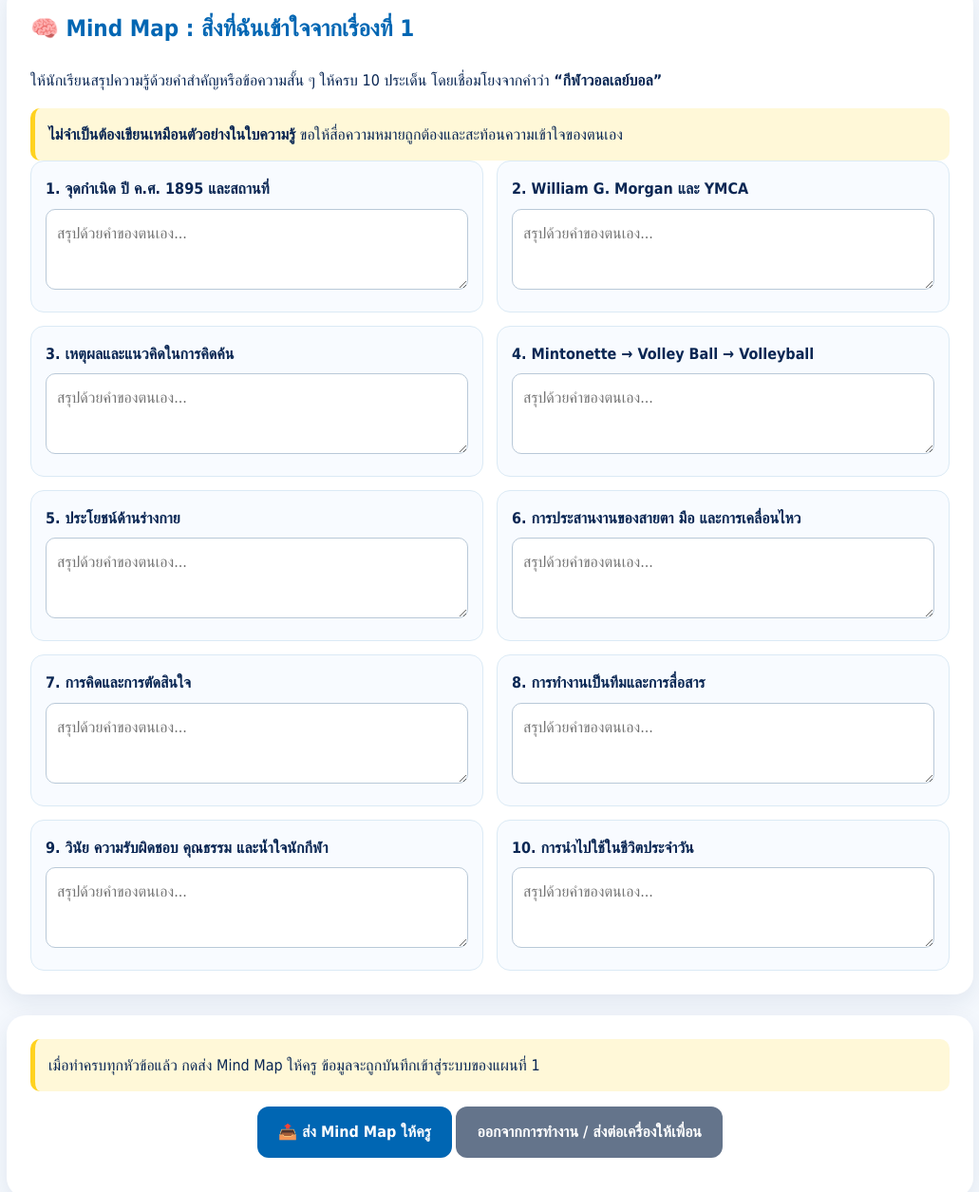
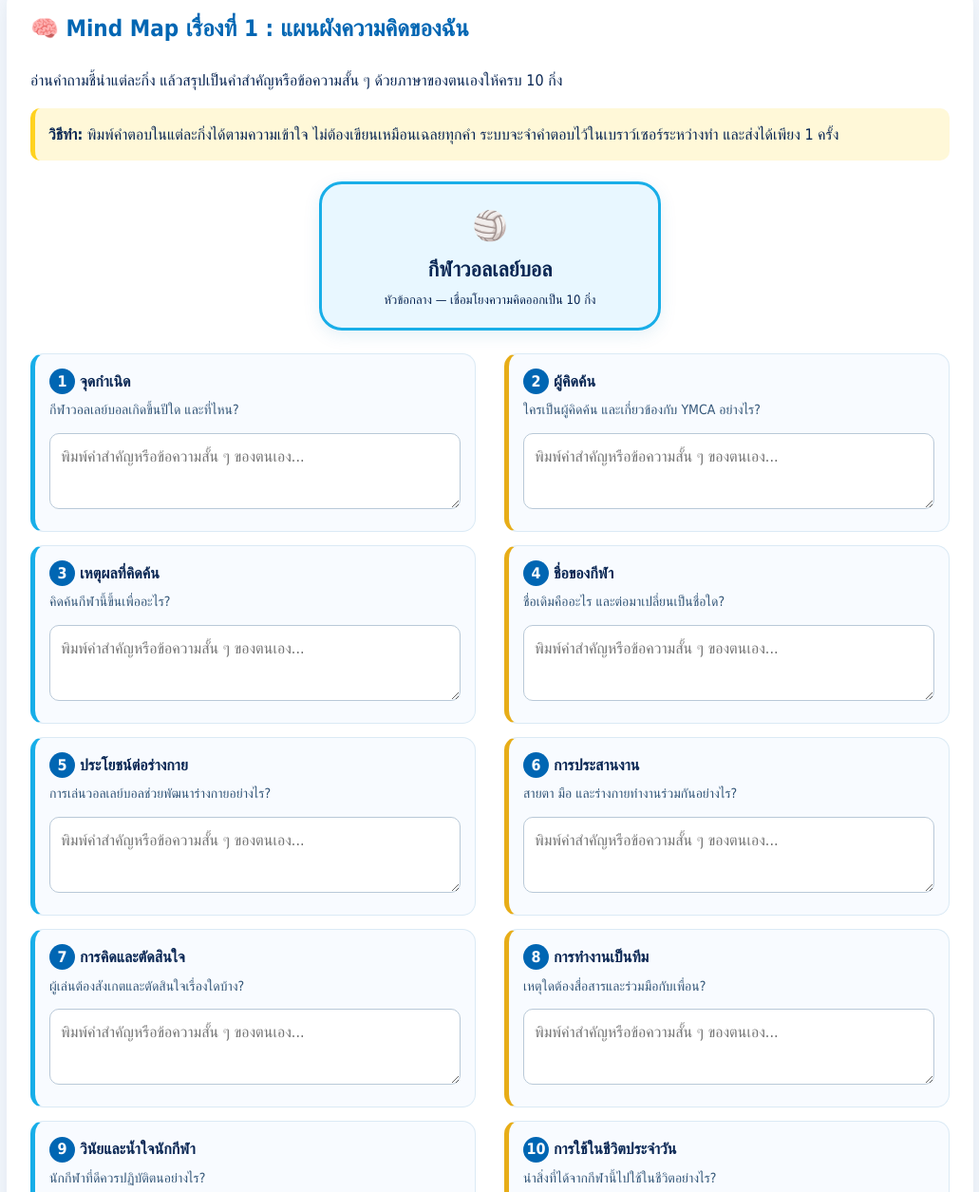
Before and after one commit to phet2512n-cell/phetpedigital, a plain HTML site: page volleyball-lesson1-mindmap.html in a window 1280 px wide. Shown: the part 579-1834 px from the top of the page at 95% size, without its empty margins (124-1155 px from the left). Drawn offline with Linux system fonts and the light colour scheme.

Commit message:
Improve lesson 1 Mind Map with ten guided branches and autosaved expanding inputs

```diff
--- a/volleyball-lesson1-mindmap.html
+++ b/volleyball-lesson1-mindmap.html
@@ -15,6 +15,7 @@ textarea{min-height:85px;resize:vertical}.map{display:grid;grid-template-columns
 .note{background:#fff8d8;border-left:5px solid var(--yellow);padding:14px;border-radius:10px}.result{display:none;background:#ecfff4;border:2px solid #73c99a}
 footer{text-align:center;background:var(--navy);color:#fff;padding:25px 15px}
 @media(max-width:700px){.info,.map{grid-template-columns:1fr}header h1{font-size:25px}}
+.mind-center{margin:22px auto 24px;max-width:360px;padding:18px;text-align:center;border:3px solid var(--sky);border-radius:24px;background:#e8f7ff;display:flex;align-items:center;flex-direction:column;gap:2px;box-shadow:0 5px 18px #0072b51a}.mind-center strong{font-size:22px}.mind-center small{font-size:13px}.map{position:relative}.map .item{border-left:5px solid var(--sky);background:#f8fbff}.map .item:nth-child(even){border-left-color:#e7ad18}.branch-number{display:inline-flex;align-items:center;justify-content:center;width:27px;height:27px;border-radius:50%;background:#0066b3;color:#fff;font-weight:700}.prompt{margin:5px 0;color:#345779;font-size:14px}.map textarea{overflow:hidden;min-height:80px;line-height:1.6}.draft-status{font-size:13px;color:#43617e;text-align:center}@media(min-width:701px){.map .item:nth-child(odd){margin-right:8px}.map .item:nth-child(even){margin-left:8px}}
 </style></head><body>
 <header><div class="ball">🏐</div><strong>PE Digital Learning Center</strong>
 <h1>Mind Map เรื่องที่ 1</h1><p><strong>ประวัติ ความเป็นมา ประโยชน์ และความสำคัญของกีฬาวอลเลย์บอล</strong></p>
@@ -25,12 +26,21 @@ footer{text-align:center;background:var(--navy);color:#fff;padding:25px 15px}
 <div><label>ชั้น</label><select id="class"><option value="">เลือกชั้น</option><option>ม.3/1</option><option>ม.3/2</option><option>ม.3/3</option><option>ม.3/4</option><option>ม.3/5</option><option>ม.3/6</option></select></div>
 <div><label>เลขที่</label><select id="no"><option value="">เลือกเลขที่</option><option>1</option><option>2</option><option>3</option><option>4</option><option>5</option><option>6</option><option>7</option><option>8</option><option>9</option><option>10</option><option>11</option><option>12</option><option>13</option><option>14</option><option>15</option><option>16</option><option>17</option><option>18</option><option>19</option><option>20</option><option>21</option><option>22</option><option>23</option><option>24</option><option>25</option><option>26</option><option>27</option><option>28</option><option>29</option><option>30</option><option>31</option><option>32</option><option>33</option><option>34</option><option>35</option><option>36</option><option>37</option><option>38</option><option>39</option><option>40</option><option>41</option><option>42</option><option>43</option><option>44</option><option>45</option><option>46</option><option>47</option><option>48</option><option>49</option><option>50</option></select></div>
 </div></section>
-<section class="card"><h2>🧠 Mind Map : สิ่งที่ฉันเข้าใจจากเรื่องที่ 1</h2>
-<p>ให้นักเรียนสรุปความรู้ด้วยคำสำคัญหรือข้อความสั้น ๆ ให้ครบ 10 ประเด็น โดยเชื่อมโยงจากคำว่า <strong>“กีฬาวอลเลย์บอล”</strong></p>
-<div class="note"><strong>ไม่จำเป็นต้องเขียนเหมือนตัวอย่างในใบความรู้</strong> ขอให้สื่อความหมายถูกต้องและสะท้อนความเข้าใจของตนเอง</div>
-<div class="map">
-<div class="item"><label>1. จุดกำเนิด ปี ค.ศ. 1895 และสถานที่</label><textarea id="m1" placeholder="สรุปด้วยคำของตนเอง..."></textarea></div><div class="item"><label>2. William G. Morgan และ YMCA</label><textarea id="m2" placeholder="สรุปด้วยคำของตนเอง..."></textarea></div><div class="item"><label>3. เหตุผลและแนวคิดในการคิดค้น</label><textarea id="m3" placeholder="สรุปด้วยคำของตนเอง..."></textarea></div><div class="item"><label>4. Mintonette → Volley Ball → Volleyball</label><textarea id="m4" placeholder="สรุปด้วยคำของตนเอง..."></textarea></div><div class="item"><label>5. ประโยชน์ด้านร่างกาย</label><textarea id="m5" placeholder="สรุปด้วยคำของตนเอง..."></textarea></div><div class="item"><label>6. การประสานงานของสายตา มือ และการเคลื่อนไหว</label><textarea id="m6" placeholder="สรุปด้วยคำของตนเอง..."></textarea></div><div class="item"><label>7. การคิดและการตัดสินใจ</label><textarea id="m7" placeholder="สรุปด้วยคำของตนเอง..."></textarea></div><div class="item"><label>8. การทำงานเป็นทีมและการสื่อสาร</label><textarea id="m8" placeholder="สรุปด้วยคำของตนเอง..."></textarea></div><div class="item"><label>9. วินัย ความรับผิดชอบ คุณธรรม และน้ำใจนักกีฬา</label><textarea id="m9" placeholder="สรุปด้วยคำของตนเอง..."></textarea></div><div class="item"><label>10. การนำไปใช้ในชีวิตประจำวัน</label><textarea id="m10" placeholder="สรุปด้วยคำของตนเอง..."></textarea></div>
-</div>
+<section class="card"><h2>🧠 Mind Map เรื่องที่ 1 : แผนผังความคิดของฉัน</h2>
+<p>อ่านคำถามชี้นำแต่ละกิ่ง แล้วสรุปเป็นคำสำคัญหรือข้อความสั้น ๆ ด้วยภาษาของตนเองให้ครบ 10 กิ่ง</p>
+<div class="note"><strong>วิธีทำ:</strong> พิมพ์คำตอบในแต่ละกิ่งได้ตามความเข้าใจ ไม่ต้องเขียนเหมือนเฉลยทุกคำ ระบบจะจำคำตอบไว้ในเบราว์เซอร์ระหว่างทำ และส่งได้เพียง 1 ครั้ง</div>
+<div class="mind-center"><span style="font-size:30px">🏐</span><strong>กีฬาวอลเลย์บอล</strong><small>หัวข้อกลาง — เชื่อมโยงความคิดออกเป็น 10 กิ่ง</small></div>
+<div class="map"><div class="item"><label for="m1"><span class="branch-number">1</span> จุดกำเนิด</label><p class="prompt">กีฬาวอลเลย์บอลเกิดขึ้นปีใด และที่ไหน?</p><textarea id="m1" rows="2" placeholder="พิมพ์คำสำคัญหรือข้อความสั้น ๆ ของตนเอง..." aria-label="กิ่งที่ 1 จุดกำเนิด"></textarea></div>
+<div class="item"><label for="m2"><span class="branch-number">2</span> ผู้คิดค้น</label><p class="prompt">ใครเป็นผู้คิดค้น และเกี่ยวข้องกับ YMCA อย่างไร?</p><textarea id="m2" rows="2" placeholder="พิมพ์คำสำคัญหรือข้อความสั้น ๆ ของตนเอง..." aria-label="กิ่งที่ 2 ผู้คิดค้น"></textarea></div>
+<div class="item"><label for="m3"><span class="branch-number">3</span> เหตุผลที่คิดค้น</label><p class="prompt">คิดค้นกีฬานี้ขึ้นเพื่ออะไร?</p><textarea id="m3" rows="2" placeholder="พิมพ์คำสำคัญหรือข้อความสั้น ๆ ของตนเอง..." aria-label="กิ่งที่ 3 เหตุผลที่คิดค้น"></textarea></div>
+<div class="item"><label for="m4"><span class="branch-number">4</span> ชื่อของกีฬา</label><p class="prompt">ชื่อเดิมคืออะไร และต่อมาเปลี่ยนเป็นชื่อใด?</p><textarea id="m4" rows="2" placeholder="พิมพ์คำสำคัญหรือข้อความสั้น ๆ ของตนเอง..." aria-label="กิ่งที่ 4 ชื่อของกีฬา"></textarea></div>
+<div class="item"><label for="m5"><span class="branch-number">5</span> ประโยชน์ต่อร่างกาย</label><p class="prompt">การเล่นวอลเลย์บอลช่วยพัฒนาร่างกายอย่างไร?</p><textarea id="m5" rows="2" placeholder="พิมพ์คำสำคัญหรือข้อความสั้น ๆ ของตนเอง..." aria-label="กิ่งที่ 5 ประโยชน์ต่อร่างกาย"></textarea></div>
+<div class="item"><label for="m6"><span class="branch-number">6</span> การประสานงาน</label><p class="prompt">สายตา มือ และร่างกายทำงานร่วมกันอย่างไร?</p><textarea id="m6" rows="2" placeholder="พิมพ์คำสำคัญหรือข้อความสั้น ๆ ของตนเอง..." aria-label="กิ่งที่ 6 การประสานงาน"></textarea></div>
+<div class="item"><label for="m7"><span class="branch-number">7</span> การคิดและตัดสินใจ</label><p class="prompt">ผู้เล่นต้องสังเกตและตัดสินใจเรื่องใดบ้าง?</p><textarea id="m7" rows="2" placeholder="พิมพ์คำสำคัญหรือข้อความสั้น ๆ ของตนเอง..." aria-label="กิ่งที่ 7 การคิดและตัดสินใจ"></textarea></div>
+<div class="item"><label for="m8"><span class="branch-number">8</span> การทำงานเป็นทีม</label><p class="prompt">เหตุใดต้องสื่อสารและร่วมมือกับเพื่อน?</p><textarea id="m8" rows="2" placeholder="พิมพ์คำสำคัญหรือข้อความสั้น ๆ ของตนเอง..." aria-label="กิ่งที่ 8 การทำงานเป็นทีม"></textarea></div>
+<div class="item"><label for="m9"><span class="branch-number">9</span> วินัยและน้ำใจนักกีฬา</label><p class="prompt">นักกีฬาที่ดีควรปฏิบัติตนอย่างไร?</p><textarea id="m9" rows="2" placeholder="พิมพ์คำสำคัญหรือข้อความสั้น ๆ ของตนเอง..." aria-label="กิ่งที่ 9 วินัยและน้ำใจนักกีฬา"></textarea></div>
+<div class="item"><label for="m10"><span class="branch-number">10</span> การใช้ในชีวิตประจำวัน</label><p class="prompt">นำสิ่งที่ได้จากกีฬานี้ไปใช้ในชีวิตอย่างไร?</p><textarea id="m10" rows="2" placeholder="พิมพ์คำสำคัญหรือข้อความสั้น ๆ ของตนเอง..." aria-label="กิ่งที่ 10 การใช้ในชีวิตประจำวัน"></textarea></div></div>
+<p id="draftStatus" class="draft-status" aria-live="polite">คำตอบจะถูกบันทึกไว้ในเครื่องนี้ระหว่างพิมพ์</p>
 </section>
 <section class="card"><div class="note">เมื่อทำครบทุกหัวข้อแล้ว กดส่ง Mind Map ให้ครู ข้อมูลจะถูกบันทึกเข้าสู่ระบบของแผนที่ 1</div>
 <p style="text-align:center"><button class="btn" id="sendBtn" onclick="submitMindMap()">📤 ส่ง Mind Map ให้ครู</button> <button class="btn" type="button" onclick="logoutStudent()" style="background:#64748b">ออกจากการทำงาน / ส่งต่อเครื่องให้เพื่อน</button></p></section>
@@ -40,11 +50,16 @@ footer{text-align:center;background:var(--navy);color:#fff;padding:25px 15px}
 <script>
 const WEB_APP_URL="https://script.google.com/macros/s/AKfycbzT0OiZqZWo0pRv6N1V5PArNdOBHb9DcO19qJQDdMQuSV1MIN9yKehObokb4zag41y9/exec";
 const IDENTITY_KEY="volleyball_student_identity_v1",SENT_PREFIX="volleyball_lesson1_mindmap_submitted:";
+const DRAFT_PREFIX="volleyball_lesson1_mindmap_draft:";
+function draftKey(){const d=identity();return DRAFT_PREFIX+[d.name.toLowerCase().replace(/\s+/g," "),d.cls,d.no].join("|")}
+function resizeAnswer(el){el.style.height="auto";el.style.height=Math.max(80,el.scrollHeight+4)+"px"}
+function saveDraft(){const key=draftKey();if(!identity().name||!identity().cls||!identity().no)return;const values=Array.from({length:10},(_,i)=>document.getElementById("m"+(i+1)).value);localStorage.setItem(key,JSON.stringify(values));document.getElementById("draftStatus").textContent="บันทึกคำตอบไว้ในเครื่องนี้แล้ว"}
+function loadDraft(){if(!identity().name||!identity().cls||!identity().no)return;try{const v=JSON.parse(localStorage.getItem(draftKey())||"[]");for(let i=1;i<=10;i++){const el=document.getElementById("m"+i);el.value=v[i-1]||"";resizeAnswer(el)}}catch(e){}}
 function identity(){return {name:document.getElementById("name").value.trim(),cls:document.getElementById("class").value,no:document.getElementById("no").value}}
 function sentKey(){const d=identity();return SENT_PREFIX+[d.name.toLowerCase().replace(/\s+/g," "),d.cls,d.no].join("|")}
 function refresh(){const sent=localStorage.getItem(sentKey())==="1";document.getElementById("sendBtn").disabled=sent;}
 function restore(){try{const d=JSON.parse(localStorage.getItem(IDENTITY_KEY)||"null");if(!d)return;document.getElementById("name").value=d.name||"";document.getElementById("class").value=d.cls||"";document.getElementById("no").value=d.no||"";["name","class","no"].forEach(id=>document.getElementById(id).disabled=true)}catch(e){}}
-function logoutStudent(){if(!confirm("ส่งงานเรียบร้อยแล้วใช่หรือไม่? ออกจากการทำงานเพื่อให้เพื่อนใช้เครื่องต่อ"))return;localStorage.removeItem(IDENTITY_KEY);localStorage.removeItem("volleyball_lesson2_worksheet_last_student");["name","class","no"].forEach(id=>{let x=document.getElementById(id);x.disabled=false;x.value=""});for(let i=1;i<=10;i++)document.getElementById("m"+i).value="";document.getElementById("result").style.display="none";refresh();window.scrollTo({top:0,behavior:"smooth"})}
+function logoutStudent(){if(!confirm("ส่งงานเรียบร้อยแล้วใช่หรือไม่? ออกจากการทำงานเพื่อให้เพื่อนใช้เครื่องต่อ"))return;localStorage.removeItem(IDENTITY_KEY);localStorage.removeItem("volleyball_lesson2_worksheet_last_student");["name","class","no"].forEach(id=>{let x=document.getElementById(id);x.disabled=false;x.value=""});for(let i=1;i<=10;i++)document.getElementById("m"+i).value="";document.getElementById("result").style.display="none";document.getElementById("draftStatus").textContent="คำตอบจะถูกบันทึกไว้ในเครื่องนี้ระหว่างพิมพ์";refresh();window.scrollTo({top:0,behavior:"smooth"})}
 
 async function submitMindMap(){
  const name=document.getElementById('name').value.trim(),cls=document.getElementById('class').value,no=document.getElementById('no').value;
@@ -65,5 +80,5 @@ async function submitMindMap(){
  }catch(e){btn.disabled=false;btn.textContent='📤 ส่ง Mind Map ให้ครู';r.innerHTML='<h2>⚠️ ส่งไม่สำเร็จ</h2><p>กรุณาลองอีกครั้งครับ</p>'}
  r.scrollIntoView({behavior:'smooth'});
 }
-["name","class","no"].forEach(id=>document.getElementById(id).addEventListener("change",refresh));restore();refresh();
+["name","class","no"].forEach(id=>document.getElementById(id).addEventListener("change",()=>{refresh();loadDraft()}));for(let i=1;i<=10;i++){const el=document.getElementById("m"+i);el.addEventListener("input",()=>{resizeAnswer(el);saveDraft()})}restore();refresh();loadDraft();
 </script></body></html>
```
